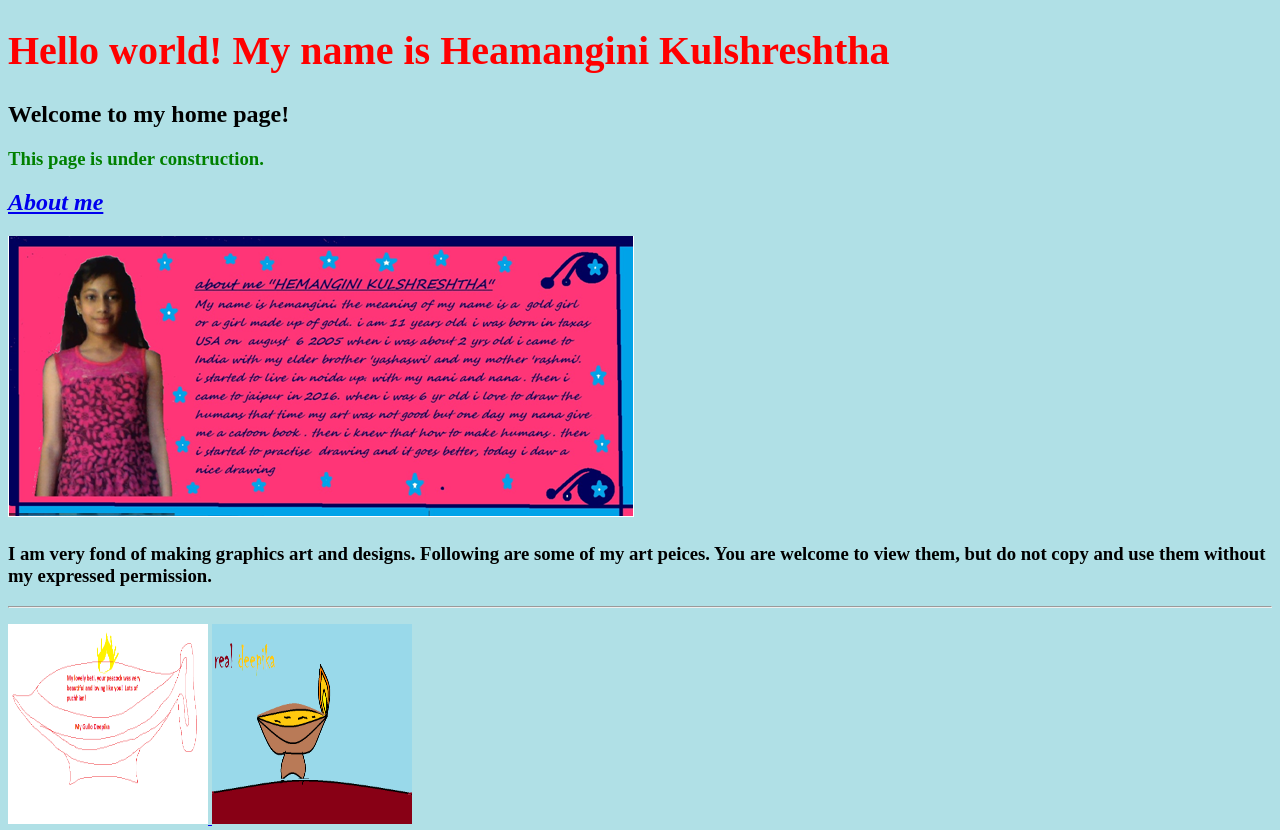
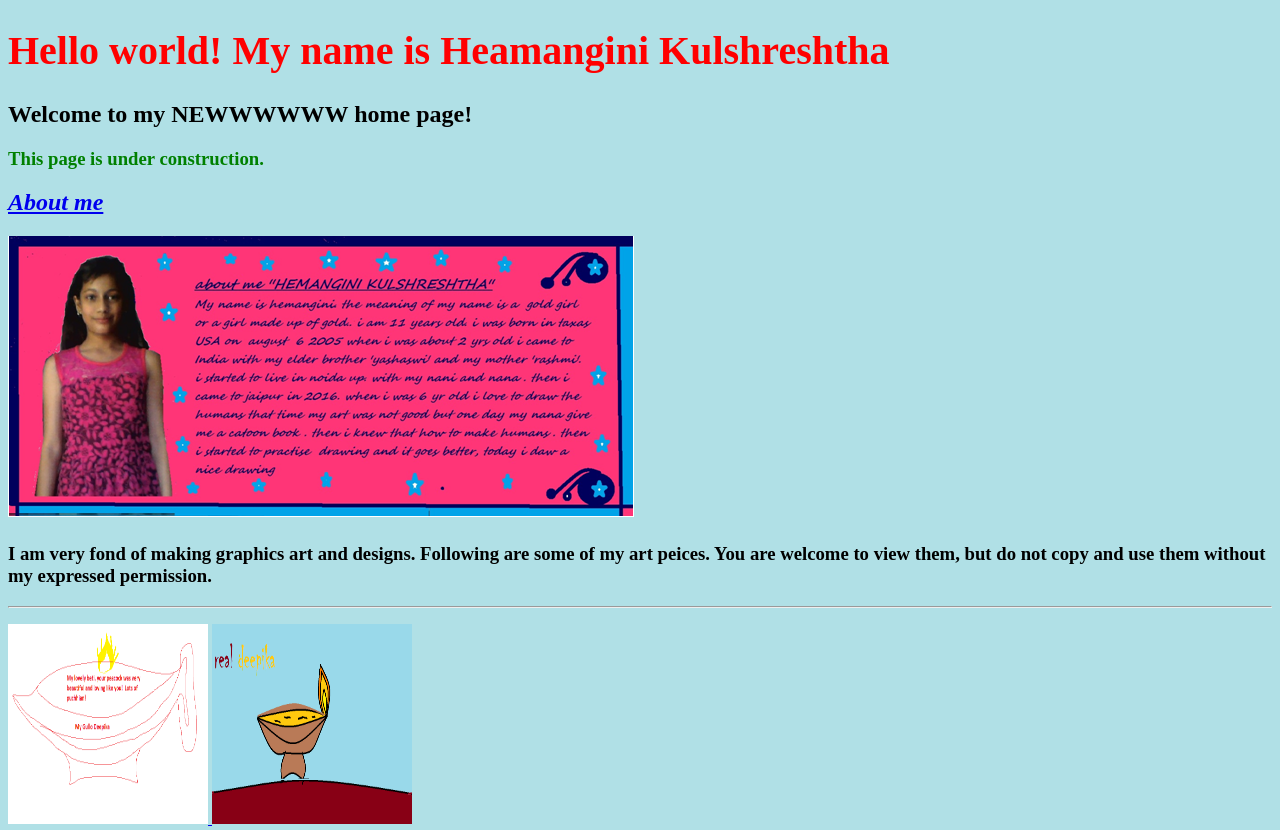
Before and after one commit to skulshre70/yashemaarts, a plain HTML site: page index.htm in a window 1280 px wide. Shown: the top 830 px of the page. Drawn offline with Linux system fonts and the light colour scheme.

Commit message:
Update index.htm

```diff
--- a/index.htm
+++ b/index.htm
@@ -5,7 +5,7 @@
 </head>
 <body style="background-color:powderblue;">
 <h1 style="color:red;font-size:250%;">Hello world! My name is Heamangini Kulshreshtha</h1>
-<h2>Welcome to my home page!</h2>
+<h2>Welcome to my NEWWWWWW home page!</h2>
 <h3 style="color:green;">This page is under construction.</h3>
 
   <a href="images/about me.png"><h2><i>About me</i><h2></a>
```
